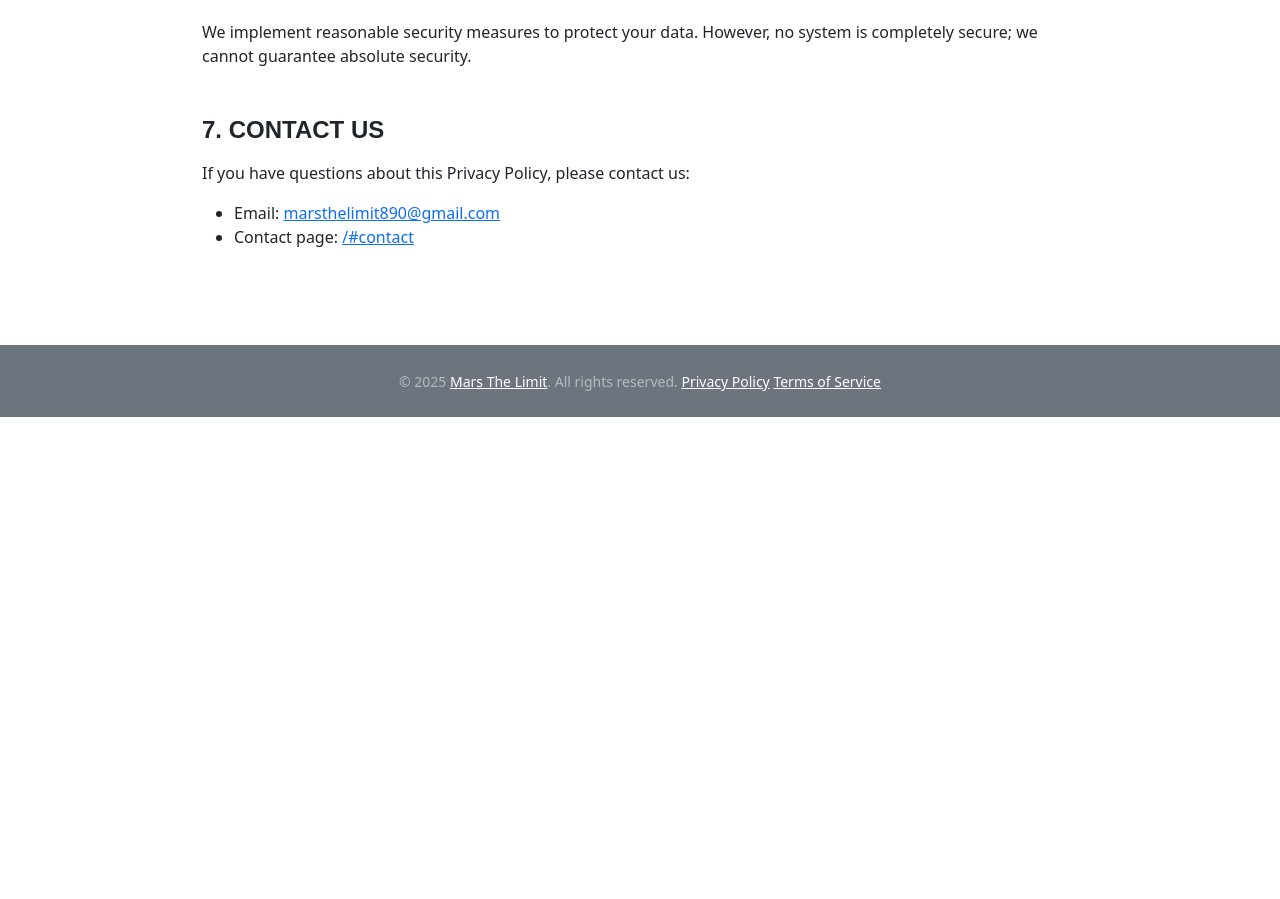
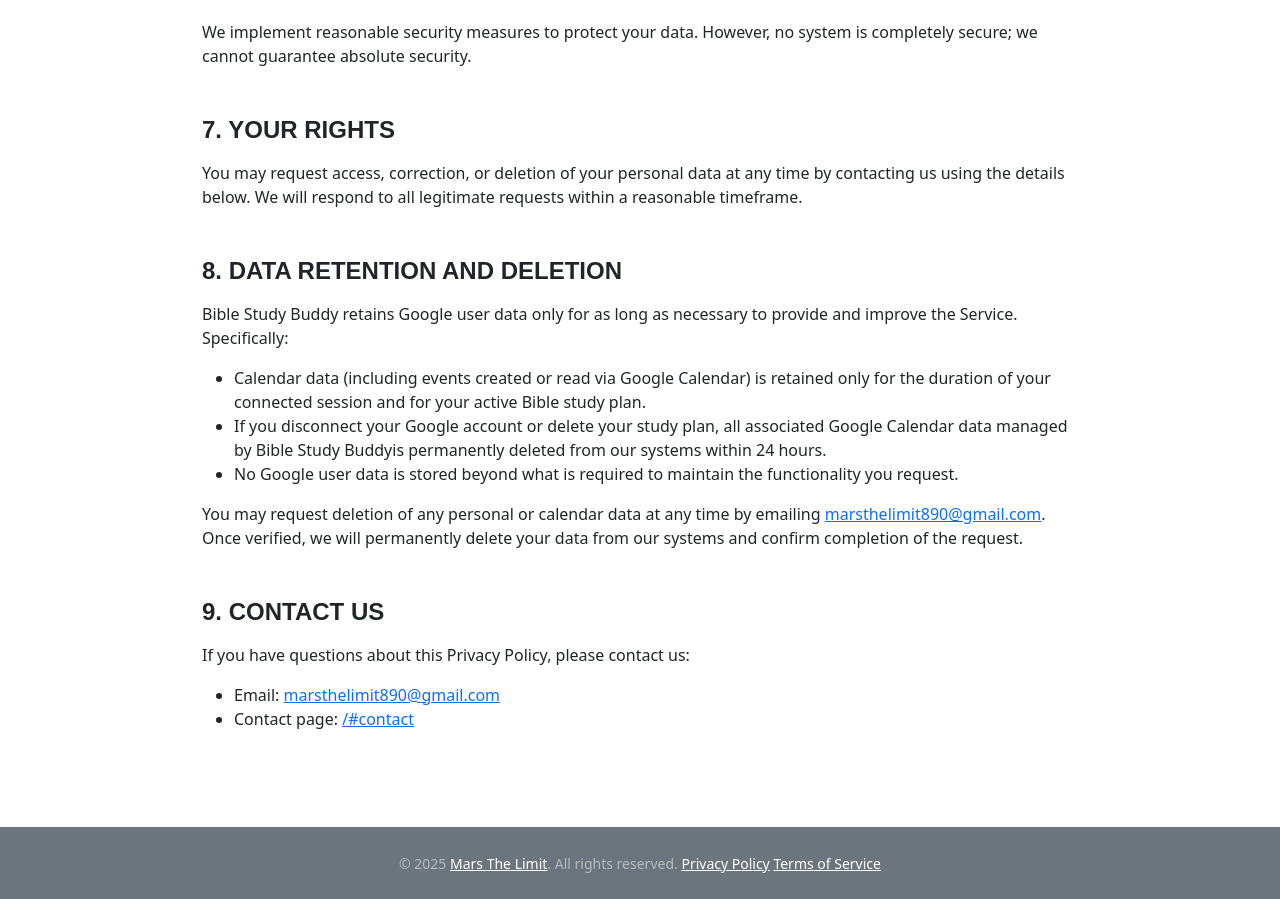
Before and after one commit to MarsTheLimit/bible-stud-buddy, a Next.js app: page /privacy-policy in a window 1280 px wide. Shown: the part 1786-2685 px from the top of the page. Before the commit the page ends 2203 px from the top, so only its background shows below. Built offline with nearby package versions, Linux system fonts and the light colour scheme; no server answers.

Commit message:
Update page.tsx

```diff
--- a/app/privacy-policy/page.tsx
+++ b/app/privacy-policy/page.tsx
@@ -29,23 +29,26 @@
   contactPageUrl,
 }) => {
   const subheadingStyle: React.CSSProperties = {
-    textTransform: 'uppercase',
-    fontWeight: '700',
+    textTransform: "uppercase",
+    fontWeight: "700",
     fontFamily: "'Saira Extra Condensed', sans-serif",
-    fontSize: '1.5rem',
+    fontSize: "1.5rem",
   };
 
   return (
     <div className="container-fluid p-0">
       <section className="p-4 p-lg-5" id="privacy-policy">
-        <div className="container" style={{ maxWidth: '900px' }}>
-
+        <div className="container" style={{ maxWidth: "900px" }}>
           <h1 className="mb-5 display-3 fw-bold text-primary">Privacy Policy</h1>
-          <p className="mb-5 lead"><strong>Last updated: {lastUpdated}</strong></p>
+          <p className="mb-5 lead">
+            <strong>Last updated: {lastUpdated}</strong>
+          </p>
 
           {/* 1. Introduction */}
           <div className="mb-5">
-            <h2 className="mb-3" style={subheadingStyle}>1. Introduction</h2>
+            <h2 className="mb-3" style={subheadingStyle}>
+              1. Introduction
+            </h2>
             <p>
               {companyName} (&quot;us&quot;, &quot;we&quot;, or &quot;our&quot;) operates the {websiteName} website (the &quot;Service&quot;).
               This Privacy Policy explains how we collect, use, and protect your personal information when you use the Service.
@@ -55,12 +58,12 @@
 
           {/* 2. Information Collection and Use */}
           <div className="mb-5">
-            <h2 className="mb-3" style={subheadingStyle}>2. Information We Collect</h2>
+            <h2 className="mb-3" style={subheadingStyle}>
+              2. Information We Collect
+            </h2>
 
             <h3 className="mb-2 text-primary">Personal Data</h3>
-            <p>
-              We may collect personally identifiable information, including:
-            </p>
+            <p>We may collect personally identifiable information, including:</p>
             <ul>
               <li>Email address</li>
               <li>Usage data (e.g., IP address, browser type, time on site)</li>
@@ -72,10 +75,11 @@
             </p>
             <ul>
               <li>Create and edit a dedicated calendar for your Bible study plan.</li>
-              <li>Read events from your other calendars in order to intelligently schedule your study sessions without conflicts.</li>
+              <li>Read events from your other calendars to intelligently schedule study sessions without conflicts.</li>
             </ul>
             <p>
-              <strong>Important:</strong> We only create/edit one dedicated calendar. Reading other calendars is solely used to prevent scheduling conflicts and personalize your plan. We do not make any changes to your existing calendars or events.
+              <strong>Important:</strong> We only create or edit one dedicated calendar. Reading other calendars is solely used to prevent
+              scheduling conflicts and personalize your plan. We do not make any changes to your existing calendars or events.
             </p>
 
             <h3 className="mb-2 mt-4 text-primary">AI Data Processing (OpenAI)</h3>
@@ -96,7 +100,9 @@
 
           {/* 3. Use of Data */}
           <div className="mb-5">
-            <h2 className="mb-3" style={subheadingStyle}>3. How We Use Your Data</h2>
+            <h2 className="mb-3" style={subheadingStyle}>
+              3. How We Use Your Data
+            </h2>
             <ul>
               <li>To create and maintain your personalized Bible study plan.</li>
               <li>To schedule study events without conflicting with your existing calendar events.</li>
@@ -107,7 +113,9 @@
 
           {/* 4. Cookies and Tracking */}
           <div className="mb-5">
-            <h2 className="mb-3" style={subheadingStyle}>4. Cookies and Tracking</h2>
+            <h2 className="mb-3" style={subheadingStyle}>
+              4. Cookies and Tracking
+            </h2>
             <p>
               We use cookies and similar technologies for website functionality and analytics.
               We use Vercel Analytics to monitor website performance; this data is aggregated and anonymized.
@@ -117,7 +125,9 @@
 
           {/* 5. Sharing Your Data */}
           <div className="mb-5">
-            <h2 className="mb-3" style={subheadingStyle}>5. Sharing Your Data</h2>
+            <h2 className="mb-3" style={subheadingStyle}>
+              5. Sharing Your Data
+            </h2>
             <p>
               We do not share your personal data, calendar events, or study plan data with third parties except:
             </p>
@@ -130,24 +140,69 @@
 
           {/* 6. Data Security */}
           <div className="mb-5">
-            <h2 className="mb-3" style={subheadingStyle}>6. Data Security</h2>
+            <h2 className="mb-3" style={subheadingStyle}>
+              6. Data Security
+            </h2>
             <p>
-              We implement reasonable security measures to protect your data. However, no system is completely secure; we cannot guarantee absolute security.
+              We implement reasonable security measures to protect your data. However, no system is completely secure; we cannot
+              guarantee absolute security.
             </p>
           </div>
 
-          {/* 7. Contact */}
+          {/* 7. Your Rights */}
           <div className="mb-5">
-            <h2 className="mb-3" style={subheadingStyle}>7. Contact Us</h2>
+            <h2 className="mb-3" style={subheadingStyle}>
+              7. Your Rights
+            </h2>
             <p>
-              If you have questions about this Privacy Policy, please contact us:
+              You may request access, correction, or deletion of your personal data at any time by contacting us using the details below.
+              We will respond to all legitimate requests within a reasonable timeframe.
+            </p>
+          </div>
+
+          {/* 8. Data Retention and Deletion */}
+          <div className="mb-5">
+            <h2 className="mb-3" style={subheadingStyle}>
+              8. Data Retention and Deletion
+            </h2>
+            <p>
+              {websiteName} retains Google user data only for as long as necessary to provide and improve the Service. Specifically:
             </p>
             <ul>
-              <li>Email: <a href={`mailto:${contactEmail}`}>{contactEmail}</a></li>
-              <li>Contact page: <a href={contactPageUrl}>{contactPageUrl}</a></li>
+              <li>
+                Calendar data (including events created or read via Google Calendar) is retained only for the duration of your connected
+                session and for your active Bible study plan.
+              </li>
+              <li>
+                If you disconnect your Google account or delete your study plan, all associated Google Calendar data managed by {websiteName}
+                is permanently deleted from our systems within 24 hours.
+              </li>
+              <li>
+                No Google user data is stored beyond what is required to maintain the functionality you request.
+              </li>
+            </ul>
+            <p>
+              You may request deletion of any personal or calendar data at any time by emailing{" "}
+              <a href={`mailto:${contactEmail}`}>{contactEmail}</a>. Once verified, we will permanently delete your data from our systems
+              and confirm completion of the request.
+            </p>
+          </div>
+
+          {/* 9. Contact */}
+          <div className="mb-5">
+            <h2 className="mb-3" style={subheadingStyle}>
+              9. Contact Us
+            </h2>
+            <p>If you have questions about this Privacy Policy, please contact us:</p>
+            <ul>
+              <li>
+                Email: <a href={`mailto:${contactEmail}`}>{contactEmail}</a>
+              </li>
+              <li>
+                Contact page: <a href={contactPageUrl}>{contactPageUrl}</a>
+              </li>
             </ul>
           </div>
-
         </div>
       </section>
     </div>
```
